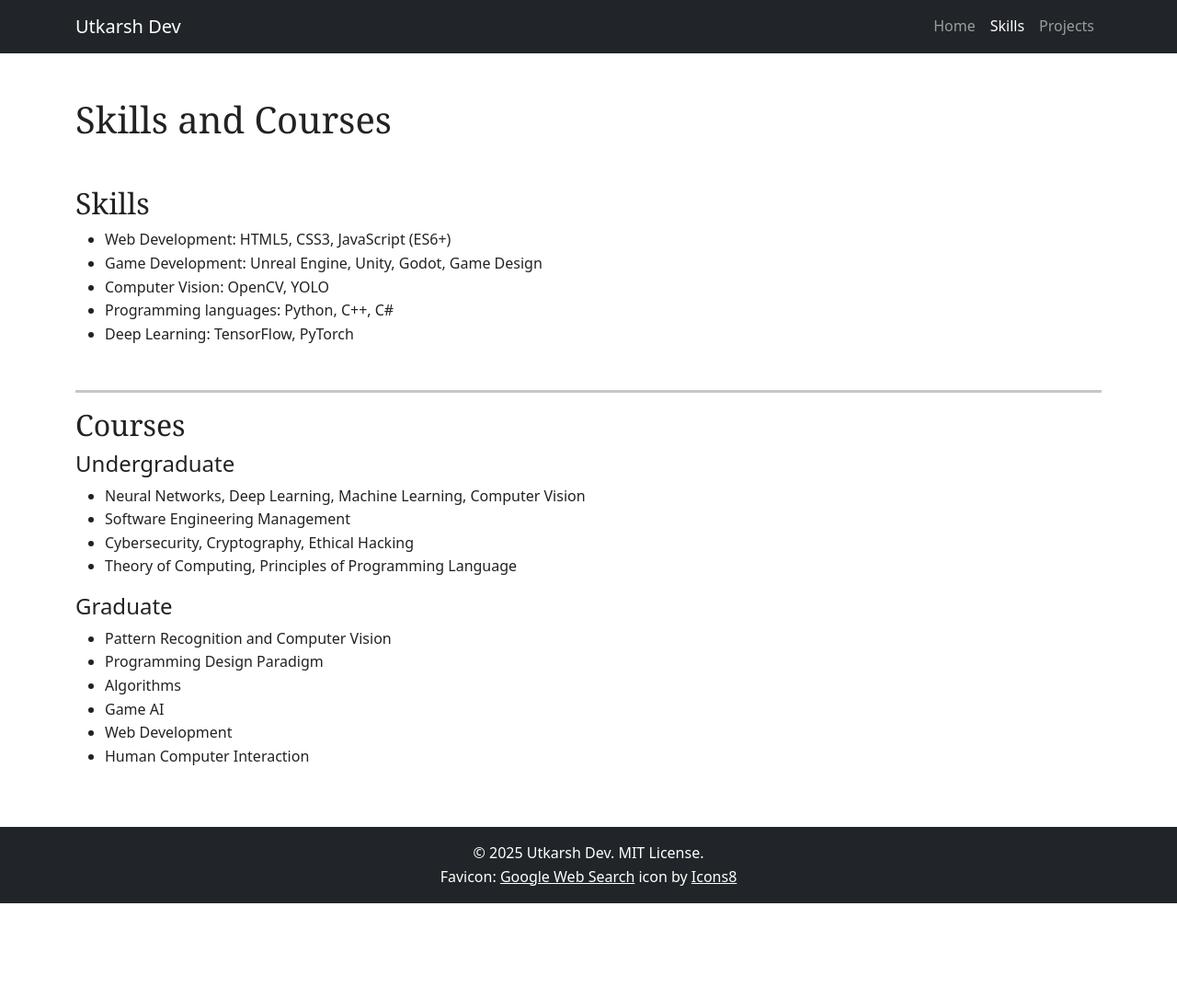
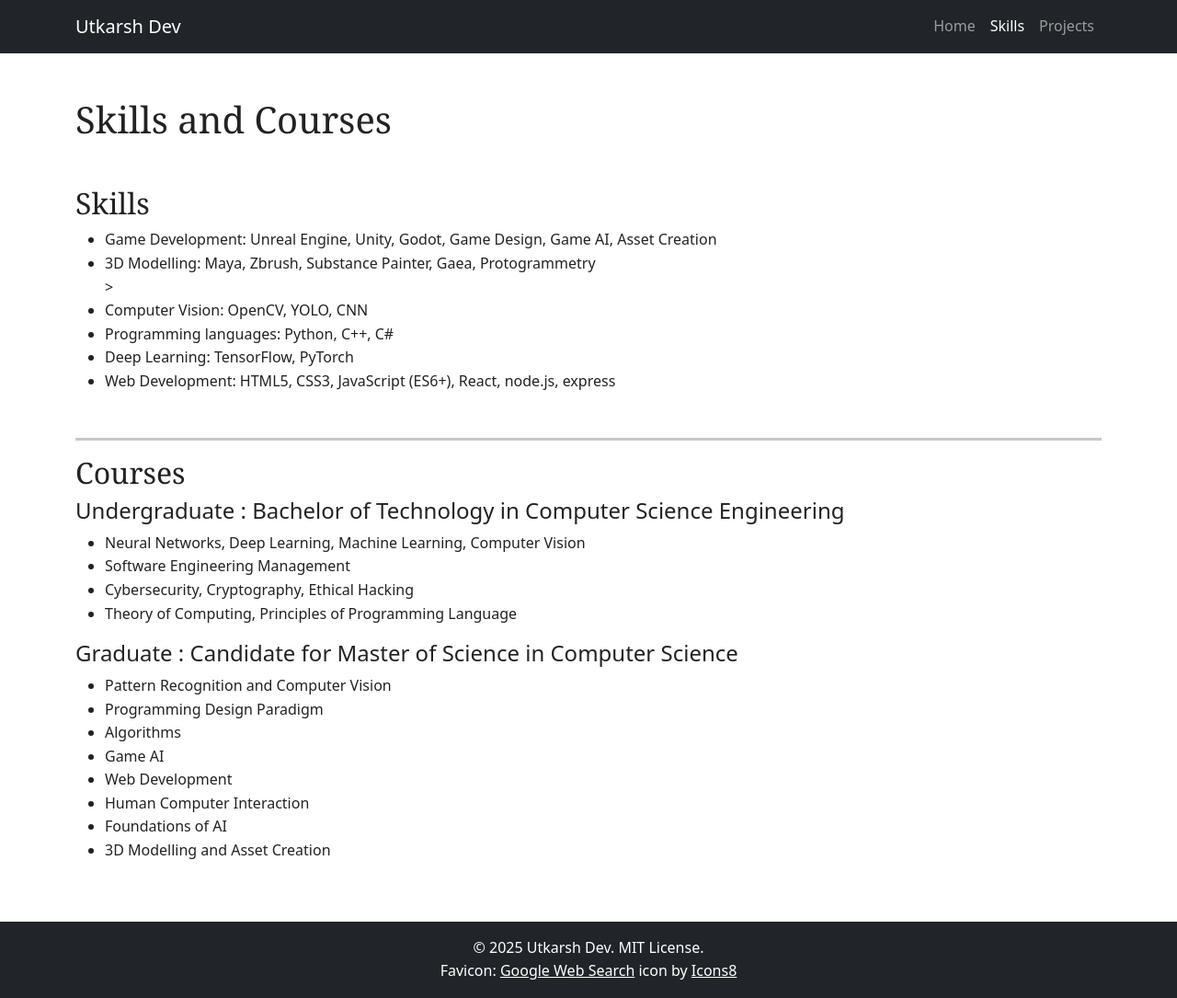
Before and after one commit to utkarshdev2/Personal_Homepage, a website: page skills.html in a window 1280 px wide. Shown: the whole page at 92% size. Before the commit the page ends 982 px from the top, so only its background shows below. Drawn offline with nearby package versions, Linux system fonts and the light colour scheme.

Commit message:
Editing Skills Page

```diff
--- a/skills.html
+++ b/skills.html
@@ -56,11 +56,12 @@
         <section class="skills mb-5">
           <h2>Skills</h2>
           <ul>
-            <li>Web Development: HTML5, CSS3, JavaScript (ES6+)</li>
-            <li>Game Development: Unreal Engine, Unity, Godot, Game Design</li>
-            <li>Computer Vision: OpenCV, YOLO</li>
+            <li>Game Development: Unreal Engine, Unity, Godot, Game Design, Game AI, Asset Creation</li>
+            <li>3D Modelling: Maya, Zbrush, Substance Painter, Gaea, Protogrammetry</li>>
+            <li>Computer Vision: OpenCV, YOLO, CNN</li>
             <li>Programming languages: Python, C++, C#</li>
             <li>Deep Learning: TensorFlow, PyTorch</li>
+            <li>Web Development: HTML5, CSS3, JavaScript (ES6+), React, node.js, express</li>
           </ul>
         </section>
 
@@ -68,7 +69,7 @@
 
         <section class="courses">
           <h2>Courses</h2>
-          <h4>Undergraduate</h4>
+          <h4>Undergraduate : Bachelor of Technology in Computer Science Engineering</h4>
           <ul>
             <li>
               Neural Networks, Deep Learning, Machine Learning, Computer Vision
@@ -78,7 +79,7 @@
             <li>Theory of Computing, Principles of Programming Language</li>
           </ul>
 
-          <h4>Graduate</h4>
+          <h4>Graduate : Candidate for Master of Science in Computer Science</h4>
           <ul>
             <li>Pattern Recognition and Computer Vision</li>
             <li>Programming Design Paradigm</li>
@@ -86,6 +87,8 @@
             <li>Game AI</li>
             <li>Web Development</li>
             <li>Human Computer Interaction</li>
+            <li>Foundations of AI</li>
+            <li>3D Modelling and Asset Creation</li>
           </ul>
         </section>
       </div>
```
